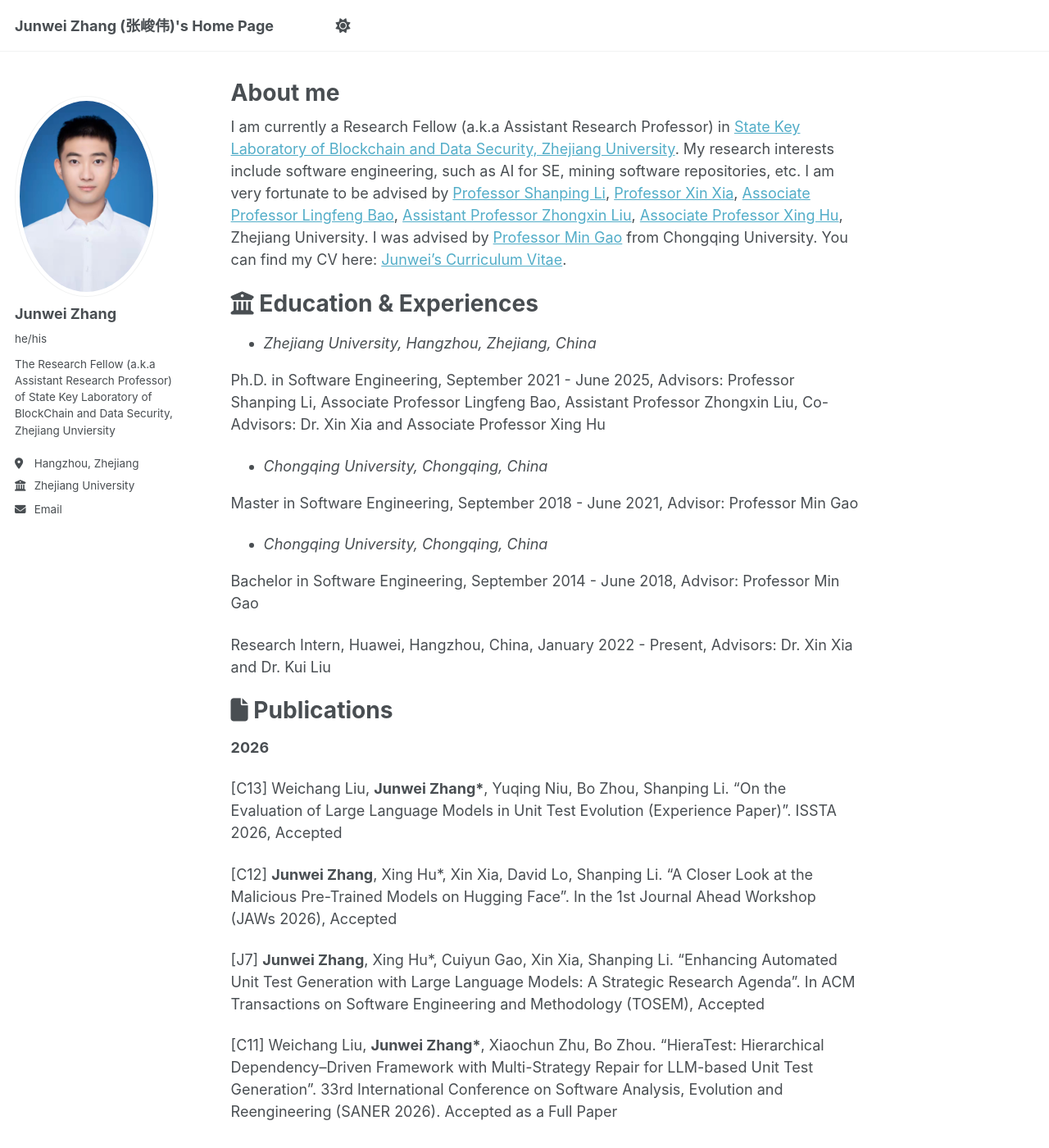
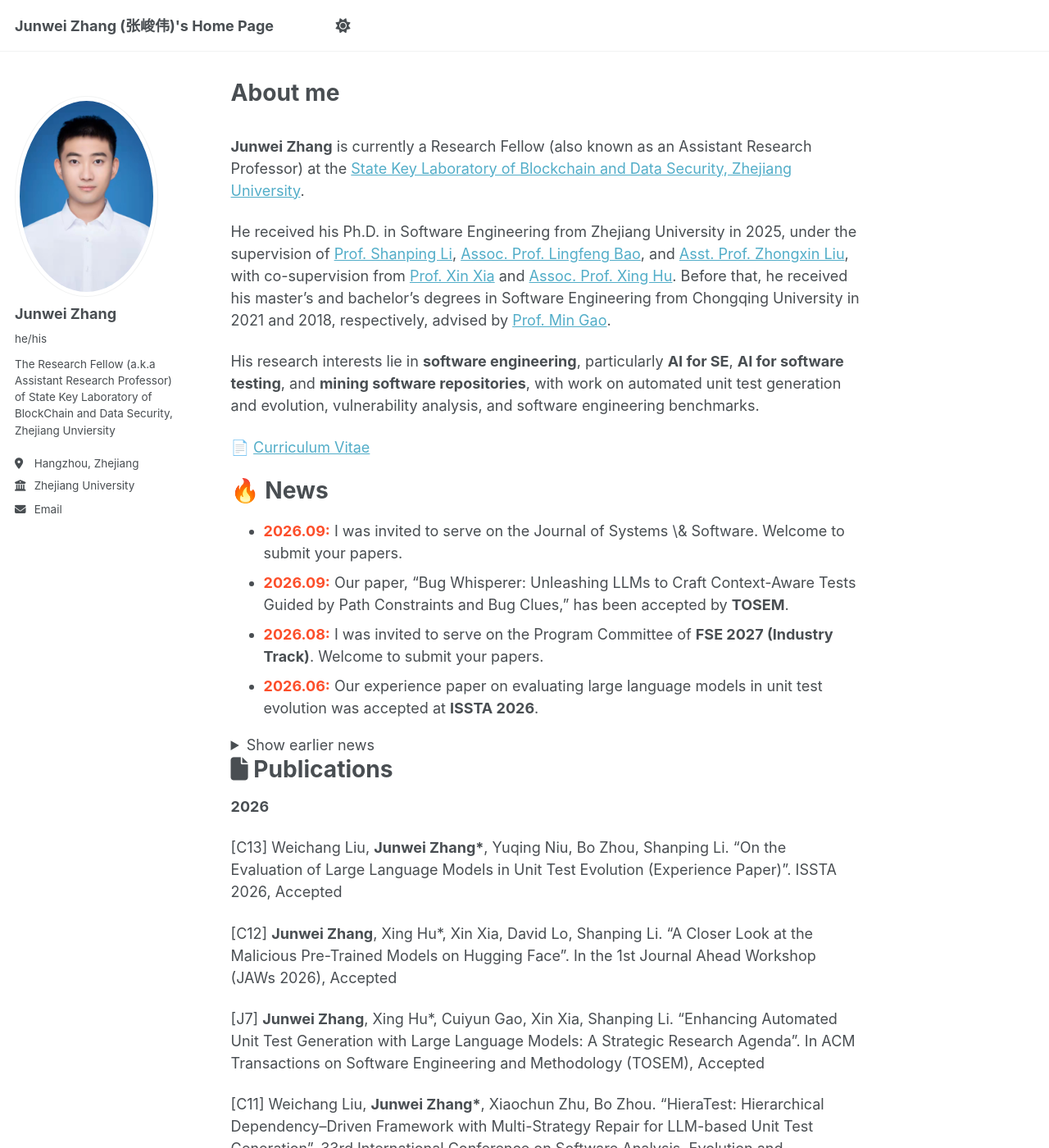
Before and after one commit to jw-zhang-zju/jw-zhang-zju.github.io, a Jekyll site: the page built from _pages/about.md, in a window 1280 px wide and 1400 px high. Shown: the whole window at 82% size. Built offline with Jekyll 4.4.1, drawn with Linux system fonts in a browser that asks for light colours.

Commit message:
Update about.md

```diff
--- a/_pages/about.md
+++ b/_pages/about.md
@@ -7,24 +7,30 @@ redirect_from:
   - /about.html
 ---
 
-I am currently a Research Fellow (a.k.a Assistant Research Professor) in [State Key Laboratory of Blockchain and Data Security, Zhejiang University](https://bcds.zju.edu.cn/). My research interests include software engineering, such as AI for SE, mining software repositories, etc. I am very fortunate to be advised by [Professor Shanping Li](https://person.zju.edu.cn/0087125), [Professor Xin Xia](https://xin-xia.github.io/),  [Associate Professor Lingfeng Bao](https://baolingfeng.github.io/), [Assistant Professor Zhongxin Liu](https://zhongxin-liu.github.io/), [Associate Professor Xing Hu](https://xing-hu.github.io/), Zhejiang University. I was advised by [Professor Min Gao](https://scholar.google.com/citations?user=K8oe7sMAAAAJ&hl=zh-CN) from Chongqing University. You can find my CV here: [Junwei's Curriculum Vitae](../assets/Curriculum_Vitae.pdf).
+<span class='anchor' id='about-me'></span>
 
+**Junwei Zhang** is currently a Research Fellow (also known as an Assistant Research Professor) at the [State Key Laboratory of Blockchain and Data Security, Zhejiang University](https://bcds.zju.edu.cn/).
 
-# <i class="fa-solid fa-building-columns"></i> Education & Experiences
+He received his Ph.D. in Software Engineering from Zhejiang University in 2025, under the supervision of [Prof. Shanping Li](https://person.zju.edu.cn/0087125), [Assoc. Prof. Lingfeng Bao](https://baolingfeng.github.io/), and [Asst. Prof. Zhongxin Liu](https://zhongxin-liu.github.io/), with co-supervision from [Prof. Xin Xia](https://xin-xia.github.io/) and [Assoc. Prof. Xing Hu](https://xing-hu.github.io/). Before that, he received his master's and bachelor's degrees in Software Engineering from Chongqing University in 2021 and 2018, respectively, advised by [Prof. Min Gao](https://scholar.google.com/citations?user=K8oe7sMAAAAJ&hl=zh-CN).
 
-* *Zhejiang University, Hangzhou, Zhejiang, China*
+His research interests lie in **software engineering**, particularly **AI for SE**, **AI for software testing**, and **mining software repositories**, with work on automated unit test generation and evolution, vulnerability analysis, and software engineering benchmarks.
 
-Ph.D. in Software Engineering, September 2021 - June 2025, Advisors: Professor Shanping Li, Associate Professor Lingfeng Bao, Assistant Professor Zhongxin Liu, Co-Advisors: Dr. Xin Xia and Associate Professor Xing Hu
+📄 [Curriculum Vitae](../assets/Curriculum_Vitae.pdf)
 
-* *Chongqing University, Chongqing, China*
+# 🔥 News
+- <span style="color:#FC4E2A">**2026.09:**</span> I was invited to serve on the Journal of Systems \& Software. Welcome to submit your papers.
+- <span style="color:#FC4E2A">**2026.09:**</span> Our paper, “Bug Whisperer: Unleashing LLMs to Craft Context-Aware Tests Guided by Path Constraints and Bug Clues,” has been accepted by **TOSEM**.
+- <span style="color:#FC4E2A">**2026.08:**</span> I was invited to serve on the Program Committee of **FSE 2027 (Industry Track)**. Welcome to submit your papers.
+- <span style="color:#FC4E2A">**2026.06:**</span> Our experience paper on evaluating large language models in unit test evolution was accepted at **ISSTA 2026**.
 
-Master in Software Engineering, September 2018 - June 2021, Advisor: Professor Min Gao
+<details class="news-more" markdown="1">
+<summary>Show earlier news</summary>
 
-* *Chongqing University, Chongqing, China*
+- <span style="color:#FC4E2A">**2026:**</span> Our research agenda on LLM-based unit test generation was accepted by **TOSEM**, and **HieraTest** was accepted at **SANER 2026**.
+- <span style="color:#FC4E2A">**2026:**</span> I was invited to serve as Web Chair of [FORGE 2026](https://conf.researchr.org/home/forge-2026) and on the Program Committee of the [ICSME 2026 Research Papers Track](https://conf.researchr.org/committee/icsme-2026/icsme-2026-papers-program-committee).
+- <span style="color:#FC4E2A">**2025:**</span> Our paper, “Less is More: On the Importance of Data Quality for Unit Test Generation,” received an **ACM SIGSOFT Distinguished Paper Award** at **FSE 2025**. 🏅
 
-Bachelor in Software Engineering, September 2014 - June 2018, Advisor: Professor Min Gao
-
-Research Intern, Huawei, Hangzhou, China, January 2022 - Present, Advisors: Dr. Xin Xia and Dr. Kui Liu
+</details>
 
 
 # <i class="fa-solid fa-file"></i> Publications
```
